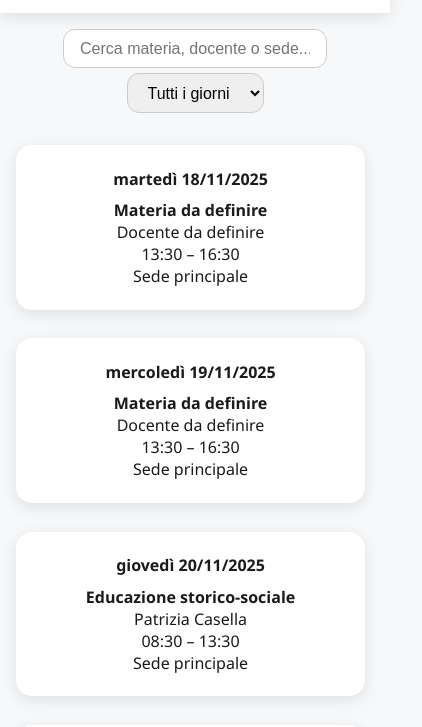
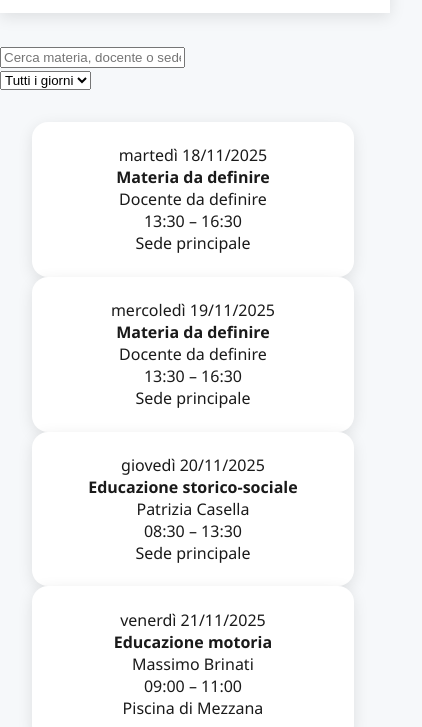
Before and after one commit to Alessiopopino/orariolog.it, a plain HTML site: page index.html in a window 390 px wide. Shown: the part 48-775 px from the top of the page, 422 px wide, since content can reach past the window. Drawn offline with Linux system fonts and the light colour scheme; no server answers.

Commit message:
Update style.css

```diff
--- a/style.css
+++ b/style.css
@@ -14,7 +14,6 @@
   --shadow: 0 4px 15px rgba(255,255,255,0.05);
 }
 
-/* BODY */
 body {
   background: var(--bg-color);
   color: var(--text-color);
@@ -47,115 +46,76 @@ h1 {
   border: none;
   cursor: pointer;
   color: var(--text-color);
-  transition: transform 0.3s;
 }
 
-#theme-toggle:hover {
-  transform: scale(1.2);
+/* 📢 Comunicazioni */
+#comunicazioni {
+  width: 100%;
+  padding: 1rem;
+  display: flex;
+  flex-direction: column;
+  align-items: center;
+  gap: 1rem;
+}
+
+.com-box {
+  background: var(--card-bg);
+  padding: 1rem;
+  width: 90%;
+  max-width: 300px;
+  border-radius: 1rem;
+  box-shadow: var(--shadow);
+  text-align: center;
+  animation: fadeIn 0.5s ease;
+}
+
+.com-box h3 {
+  margin: 0;
+  font-size: 1.1rem;
+}
+
+.com-box p {
+  margin: 0.5rem 0 0;
+  font-size: 0.9rem;
+}
+
+@keyframes fadeIn {
+  from { opacity: 0; transform: translateY(10px); }
+  to { opacity: 1; transform: translateY(0); }
 }
 
 /* CALENDARIO */
 #calendar-container {
   padding: 2rem;
-
   display: flex;
   flex-direction: column;
-  align-items: center;     /* ⭐ centra i riquadri */
+  align-items: center;
   gap: 2rem;
 }
 
-/* CARD (PC) */
 .card {
   background: var(--card-bg);
   padding: 1.4rem;
   border-radius: 1rem;
   box-shadow: var(--shadow);
-
   width: 90%;
-  max-width: 260px;        /* ⭐ larghezza perfetta e centrata */
-
-  text-align: center;      /* ⭐ tutto testo centrato */
-
-  transition: transform 0.3s, box-shadow 0.3s, opacity 0.6s;
+  max-width: 260px;
+  text-align: center;
   opacity: 0;
   transform: translateY(10px);
+  transition: transform 0.3s, opacity 0.6s;
 }
 
-/* Effetto hover */
-.card:hover {
-  transform: translateY(-5px);
-}
-
-.date {
-  font-weight: bold;
-  margin-bottom: 0.6rem;
-}
-
-/* SEARCH BAR */
-#search-bar {
-  display: flex;
-  justify-content: center;
-  margin: 1rem 0 0.3rem;
-}
-
-#search-input {
-  width: 90%;
-  max-width: 400px;
-  padding: 0.6rem 1rem;
-  font-size: 1rem;
-  border-radius: 12px;
-  border: 1px solid #ccc;
-  outline: none;
-}
-
-.dark-mode #search-input {
-  background: #1e1e1e;
-  color: #e0e0e0;
-  border-color: #555;
-}
-
-.dark-mode #search-input::placeholder {
-  color: #aaaaaa;
-}
-
-/* FILTRO GIORNO */
-#day-filter {
-  display: flex;
-  justify-content: center;
-  margin-bottom: 1rem;
-}
-
-#day-select {
-  padding: 0.6rem 1rem;
-  font-size: 1rem;
-  border-radius: 12px;
-  border: 1px solid #ccc;
-  outline: none;
-}
-
-.dark-mode #day-select {
-  background: #1e1e1e;
-  color: #e0e0e0;
-  border-color: #555;
-}
-
-/* 📱 MOBILE */
+/* MOBILE */
 @media (max-width: 768px) {
-
   .card {
-    width: 85%;        /* più strette su mobile */
+    width: 85%;
     max-width: 85%;
-    margin-bottom: 1.8rem;
-    text-align: center;
   }
 
-  #calendar-container {
-    padding: 1rem;
-    gap: 1.5rem;
-  }
-
-  #search-input {
-    max-width: 230px;
+  .com-box {
+    width: 95%;
+    max-width: 95%;
   }
 
   h1 {
```
